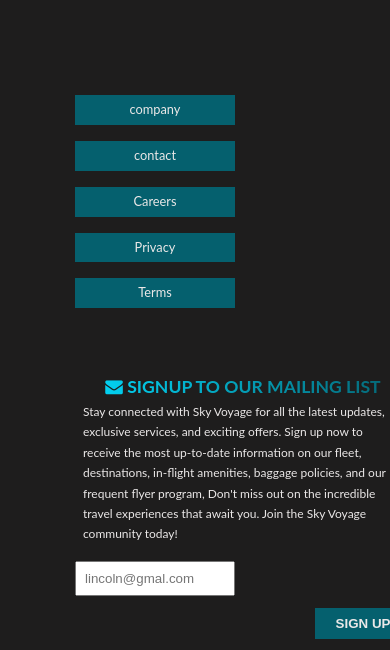
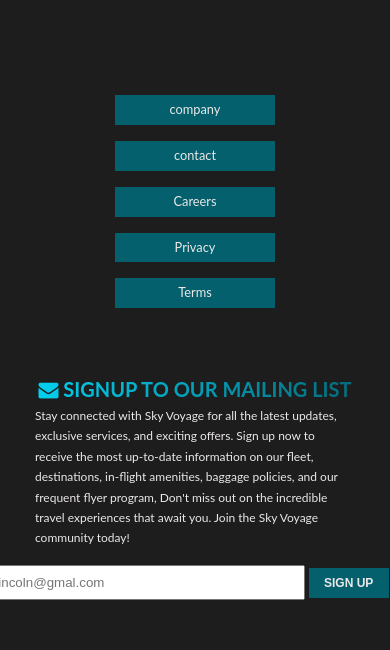
Before and after one commit to Kolahub/skyVogage, a website: page index.html in a window 390 px wide. Shown: the part 8495-9145 px from the top of the page. Drawn offline with Linux system fonts and the light colour scheme.

Commit message:
responsive

```diff
--- a/sass/base/_base.scss
+++ b/sass/base/_base.scss
@@ -26,6 +26,6 @@
 
     @include respond(tab-port) {
         padding: 0;
-
+        overflow-x: hidden;
       }
 }
--- a/sass/layout/_footer.scss
+++ b/sass/layout/_footer.scss
@@ -81,7 +81,7 @@
     font-size: 2.5rem;
 
     @include respond (tab-port) {
-      font-size: 2.2rem;
+
     }
     @include respond (phone) {
 
@@ -117,12 +117,12 @@
       margin-top: 2rem;
 
       @include respond (tab-port) {
-        margin-left: 0;
+        margin-left: -2rem;
 
 
       }
       @include respond (phone) {
-        width: 20rem;
+
 
       }
       @include respond (phone-port) {
@@ -150,11 +150,11 @@
       transition: all 0.4s;
 
       @include respond (tab-port) {
-        display: inline;
+
 
       }
       @include respond (phone) {
-        width: 12rem;
+
       }
       @include respond (phone-port) {
 
@@ -195,13 +195,11 @@
       }
 
       @include respond (tab-port) {
-        width: 10rem;
-        margin-top: 1.5rem;
-        margin-left: 30rem;
-
+       font-size: 1.5rem;
+       width: 10rem;
       }
       @include respond (phone) {
-        width: 12rem;
+
       }
       @include respond (phone-port) {
 
--- a/sass/layout/_grid.scss
+++ b/sass/layout/_grid.scss
@@ -69,12 +69,13 @@
   margin: auto;
 
   @include respond (tab-port) {
-    max-width: 80rem;
+    max-width: 50rem;
+    grid-template-columns: 1fr;
+    place-items: center;
+    row-gap: 8rem;
   }
   @include respond (phone) {
-    max-width: 30rem;
-    grid-template-columns: 1fr;
-    row-gap: 8rem;
+
   }
   @include respond (phone-port) {
 
```
Also changed, not shown: css/style.css.
